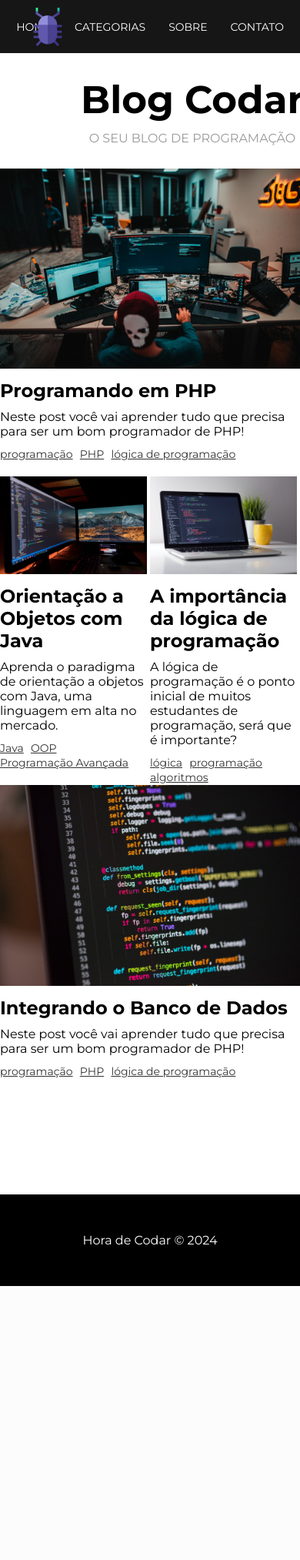
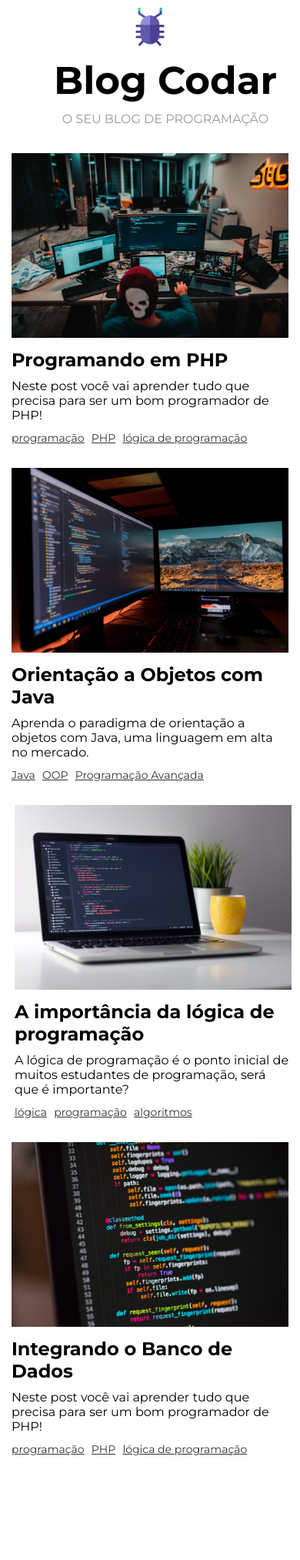
Before and after one commit to rafakroz/udemy-php, a PHP site: page / in a window 390 px wide; the page is wider, and only the part inside the window is pictured. Shown: the top 2027 px of that part at 77% size. Before the commit the page ends 1671 px from the top of that part, so only its background shows below. Run offline with PHP 8.4, Linux system fonts and the light colour scheme.

Commit message:
Responsividade implementada no CSS

```diff
--- a/15_projeto_1_blog/css/styles.css
+++ b/15_projeto_1_blog/css/styles.css
@@ -215,3 +215,55 @@ footer {
     color: #fff;
     padding: 50px 0;
 }
+
+/* MOBILE */
+
+@media (max-width: 480px) {
+
+    /* HOME */
+
+    header {
+        width: 100%;
+    }
+
+    #logo {
+        display: block;
+        position: relative;
+        margin: 0 auto;
+        left: 0;
+        width: 50px;
+    }
+
+    #navbar {
+        display: none;
+    }
+
+    #title-container {
+        min-width: 100%;
+        margin: 20px;
+    }
+
+    #posts-container {
+        margin-top: 20px;
+    }
+
+    .post-box {
+        flex: 100% 1 0;
+        padding: 15px;
+        margin: 0;
+    }
+
+    /* POST */
+
+    #post-container {
+        grid-template-columns: 100%;
+        padding: 15px;
+        grid-template-areas: "main"
+        "sidebar";
+    }
+
+    .img-container img {
+        width: 100%;
+    }
+
+}
```
